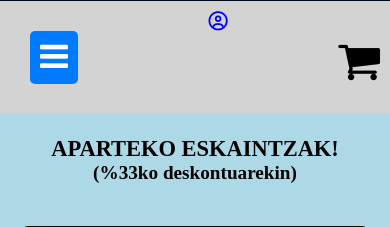
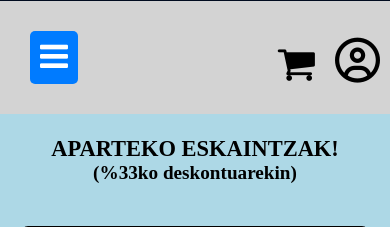
Before and after one commit to iguisado228/2Erronka, a PHP site: page /index_m.php in a window 390 px wide. Shown: the part 244-471 px from the top of the page. Run offline with PHP 8.4, Linux system fonts and the light colour scheme; some libraries are stand-ins or nearby versions.

Commit message:
akatsak zuzenduta

```diff
--- a/WebOrria/Web/css_m.css
+++ b/WebOrria/Web/css_m.css
@@ -72,13 +72,21 @@ body {
 }
 
 /* mugikorrerako menuaren estiloak */
-@media (max-width:600px) {
+@media (max-width:480px) {
     .logoa {
         width: 200px;
         height: 200px;
         box-shadow: none;
     }
     .karritoa {
+        position: relative;
+        float: right;
+        font-size: 40px;
+        margin-right:20px;
+        margin-top: 30px; }
+
+
+    .right{
         position: relative;
         font-size: 45px;
         float: right;
@@ -109,7 +117,7 @@ body {
         }
         }
 /* ordenagailurako menuaren estiloak */
-@media (min-width:600px) {
+@media (min-width:480px) {
     .logoa {
         width: 200px;
         height: 200px;
@@ -151,6 +159,7 @@ body {
         .content {
             background-color: lightblue;
         }
+
 
 /* Edukiaren estiloak */
 .content {
```
